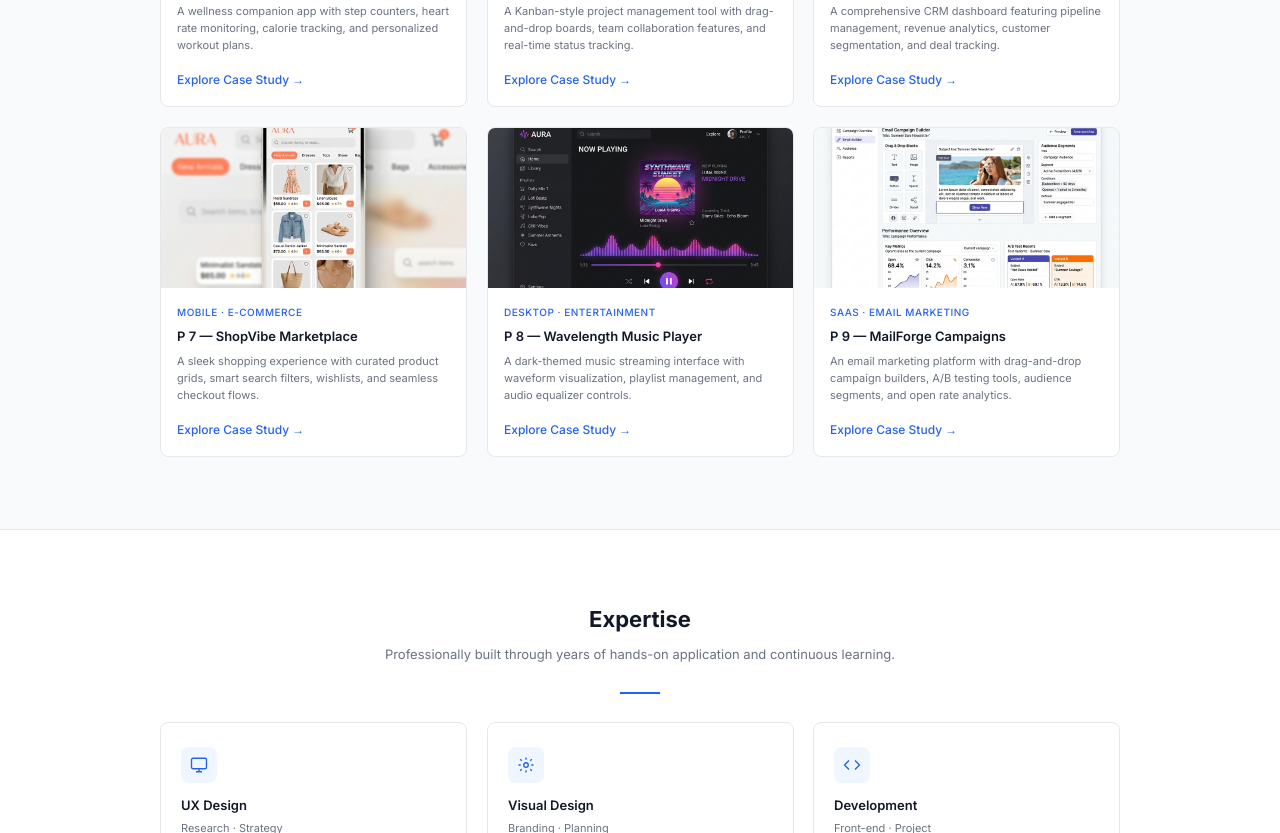
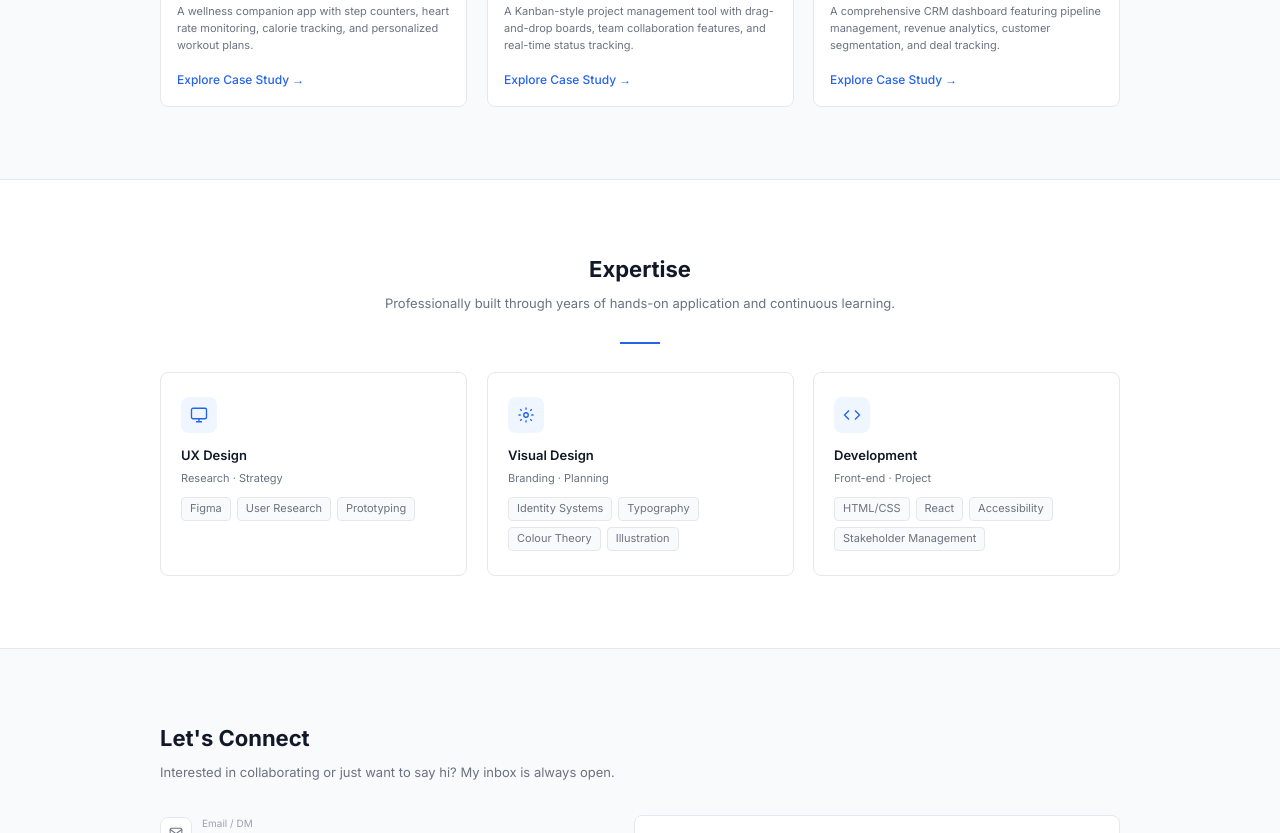
Before and after one commit to RishiRaj1495/tech-tinkerers_design2code2.0, a plain HTML site: page index.html in a window 1280 px wide. Shown: the part 1895-2728 px from the top of the page. Drawn offline with Linux system fonts and the light colour scheme.

Commit message:
Remove 3 projects to keep 6

```diff
--- a/index.html
+++ b/index.html
@@ -224,39 +224,7 @@
             <a href="#" class="project-link">Explore Case Study →</a>
           </div>
         </div>
-        <div class="project-card" data-category="mobile">
-          <div class="project-thumb">
-            <img src="assets/P 7.png" alt="ShopVibe E-Commerce App" class="project-img"/>
-          </div>
-          <div class="project-body">
-            <div class="project-tag">Mobile · E-Commerce</div>
-            <div class="project-name">P 7 — ShopVibe Marketplace</div>
-            <p class="project-desc">A sleek shopping experience with curated product grids, smart search filters, wishlists, and seamless checkout flows.</p>
-            <a href="#" class="project-link">Explore Case Study →</a>
-          </div>
-        </div>
-        <div class="project-card" data-category="desktop">
-          <div class="project-thumb">
-            <img src="assets/P 8.png" alt="Wavelength Music Player" class="project-img"/>
-          </div>
-          <div class="project-body">
-            <div class="project-tag">Desktop · Entertainment</div>
-            <div class="project-name">P 8 — Wavelength Music Player</div>
-            <p class="project-desc">A dark-themed music streaming interface with waveform visualization, playlist management, and audio equalizer controls.</p>
-            <a href="#" class="project-link">Explore Case Study →</a>
-          </div>
-        </div>
-        <div class="project-card" data-category="saas">
-          <div class="project-thumb">
-            <img src="assets/P 9.png" alt="MailForge Campaign Builder" class="project-img"/>
-          </div>
-          <div class="project-body">
-            <div class="project-tag">Saas · Email Marketing</div>
-            <div class="project-name">P 9 — MailForge Campaigns</div>
-            <p class="project-desc">An email marketing platform with drag-and-drop campaign builders, A/B testing tools, audience segments, and open rate analytics.</p>
-            <a href="#" class="project-link">Explore Case Study →</a>
-          </div>
-        </div>
+
       </div>
     </div>
   </section>
```
